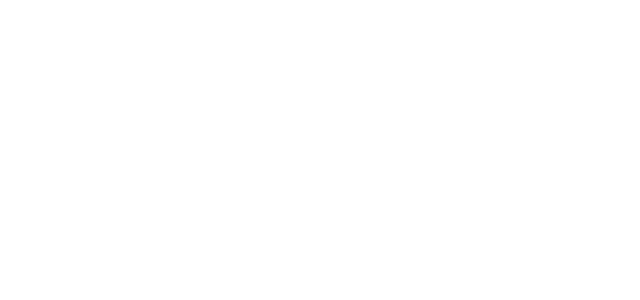
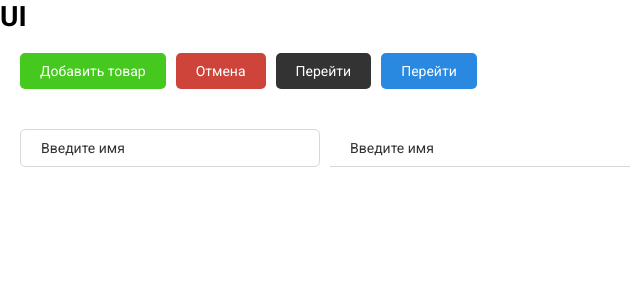
Before and after one commit to OOO-Obnal/obnal, a React (Create React App) app: page / in a window 1280 px wide. Shown: the top 300 px of the page, without its empty margins (0-640 px from the left). Built offline with nearby package versions, Linux system fonts and the light colour scheme.

Commit message:
ui компоненты (button, input)

```diff
--- a/public/index.html
+++ b/public/index.html
@@ -15,6 +15,10 @@
       user's mobile device or desktop. See https://developers.google.com/web/fundamentals/web-app-manifest/
     -->
     <link rel="manifest" href="%PUBLIC_URL%/manifest.json" />
+    <link
+      href="https://fonts.googleapis.com/css2?family=Montserrat:wght@400;500;600;700&family=Roboto:wght@400;500;700&display=swap"
+      rel="stylesheet"
+    />
     <!--
       Notice the use of %PUBLIC_URL% in the tags above.
       It will be replaced with the URL of the `public` folder during the build.
--- a/src/App.tsx
+++ b/src/App.tsx
@@ -1,7 +1,12 @@
 import React from "react";
+import UiTest from "./components/UiTest";
 
 const App = () => {
-  return <div className="App"></div>;
+  return (
+    <div className="App">
+      <UiTest />
+    </div>
+  );
 };
 
 export default App;
--- /dev/null
+++ b/src/components/UI/Button/Button.scss
@@ -0,0 +1,60 @@
+.button {
+  padding: 10px 20px;
+  border-radius: 5px;
+  cursor: pointer;
+  transition: 0.15s ease-in-out;
+  border: none;
+  font-size: 14px;
+
+  &--add {
+    color: #fff;
+    background-color: #46c91e;
+
+    &:hover {
+      background-color: darken(#46c91e, 5%);
+    }
+
+    &:active {
+      background-color: darken(#46c91e, 10%);
+    }
+  }
+
+  &--cancel {
+    color: #fff;
+    background-color: #cf443a;
+
+    &:hover {
+      background-color: darken(#cf443a, 5%);
+    }
+
+    &:active {
+      background-color: darken(#cf443a, 10%);
+    }
+  }
+
+  &--black {
+    color: #fff;
+    background-color: #333;
+
+    &:hover {
+      background-color: darken(#333, 5%);
+    }
+
+    &:active {
+      background-color: darken(#333, 10%);
+    }
+  }
+
+  &--blue {
+    color: #fff;
+    background-color: #2988e0;
+
+    &:hover {
+      background-color: darken(#2988e0, 5%);
+    }
+
+    &:active {
+      background-color: darken(#2988e0, 10%);
+    }
+  }
+}
--- /dev/null
+++ b/src/components/UI/Button/index.tsx
@@ -0,0 +1,19 @@
+import React, { FC, MouseEventHandler } from "react";
+
+import "./Button.scss";
+
+interface ButtonPropsType {
+  text: string | React.ReactNode;
+  type: string;
+  onClick?: MouseEventHandler;
+}
+
+const Button: FC<ButtonPropsType> = ({ type, onClick, text }) => {
+  return (
+    <button className={`button button--${type}`} onClick={onClick}>
+      {text}
+    </button>
+  );
+};
+
+export default Button;
--- /dev/null
+++ b/src/components/UI/Input/Input.scss
@@ -0,0 +1,33 @@
+.input {
+  max-width: 300px;
+  width: 100%;
+  padding: 10px 20px;
+  color: rgb(0, 0, 0);
+  font-size: 14px;
+  font-weight: 400;
+  outline: none;
+  border: none;
+
+  &--outlined {
+    border: 1px solid #d8d8d8;
+    border-radius: 5px;
+
+    &:focus {
+      border-color: darken(#d8d8d8, 15%);
+    }
+  }
+
+  &--bordered {
+    border-bottom: 1px solid #d8d8d8;
+    &:focus {
+      border-color: darken(#d8d8d8, 15%);
+    }
+  }
+
+  &::placeholder {
+    font-family: "Roboto", sans-serif;
+    font-size: 14px;
+    font-weight: 400;
+    color: #333;
+  }
+}
--- /dev/null
+++ b/src/components/UI/Input/index.tsx
@@ -0,0 +1,30 @@
+import React, { FC } from "react";
+
+import "./Input.scss";
+
+// Не стал выносить варианты input'a в enum (при желании можно)
+
+interface InputPropsType {
+  type: string;
+  placeholder: string;
+  onChange?: React.ChangeEventHandler;
+  variant: string;
+}
+
+const Input: FC<InputPropsType> = ({
+  type,
+  placeholder,
+  onChange,
+  variant,
+}) => {
+  return (
+    <input
+      className={`input input--${variant}`}
+      type={type}
+      placeholder={placeholder}
+      onChange={onChange}
+    />
+  );
+};
+
+export default Input;
--- /dev/null
+++ b/src/components/UiTest.tsx
@@ -0,0 +1,23 @@
+import React from "react";
+import Button from "./UI/Button";
+import Input from "./UI/Input";
+
+const UiTest = () => {
+  return (
+    <div>
+      <h1>UI</h1>
+      <div style={{ display: "flex", gap: "0 10px", padding: "20px" }}>
+        <Button type="add" text="Добавить товар" />
+        <Button type="cancel" text="Отмена" />
+        <Button type="black" text="Перейти" />
+        <Button type="blue" text="Перейти" />
+      </div>
+      <div style={{ display: "flex", gap: "0 10px", padding: "20px" }}>
+        <Input type="text" placeholder="Введите имя" variant="outlined" />
+        <Input type="text" placeholder="Введите имя" variant="bordered" />
+      </div>
+    </div>
+  );
+};
+
+export default UiTest;
--- a/src/index.scss
+++ b/src/index.scss
@@ -1,13 +1,14 @@
+*,
+*::before,
+*::after {
+  margin: 0;
+  padding: 0;
+  box-sizing: border-box;
+  font-family: "Roboto", sans-serif;
+}
+
 body {
   margin: 0;
-  font-family: -apple-system, BlinkMacSystemFont, 'Segoe UI', 'Roboto', 'Oxygen',
-    'Ubuntu', 'Cantarell', 'Fira Sans', 'Droid Sans', 'Helvetica Neue',
-    sans-serif;
-  -webkit-font-smoothing: antialiased;
-  -moz-osx-font-smoothing: grayscale;
+  font-weight: 400;
+  font-size: 14px;
 }
-
-code {
-  font-family: source-code-pro, Menlo, Monaco, Consolas, 'Courier New',
-    monospace;
-}
```
